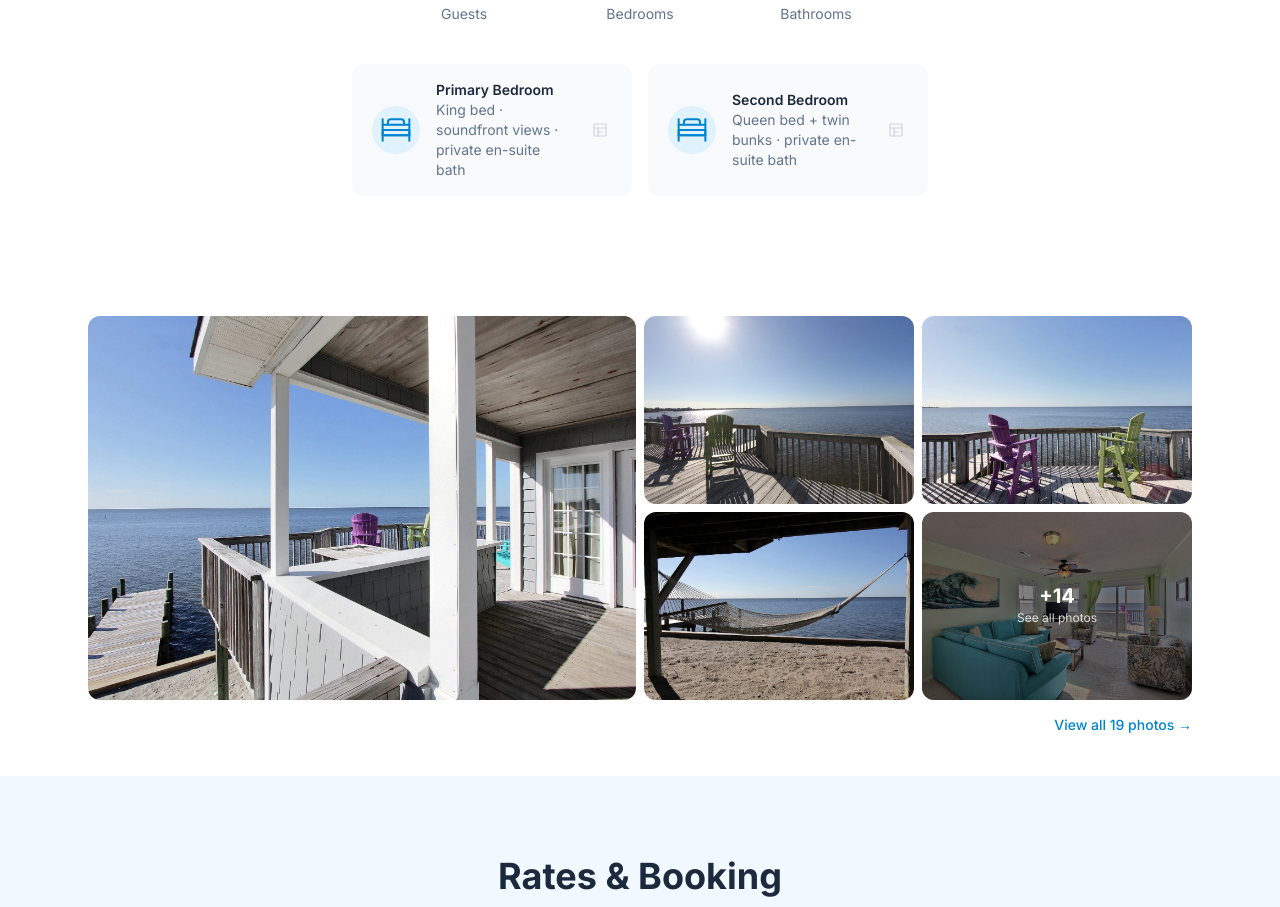
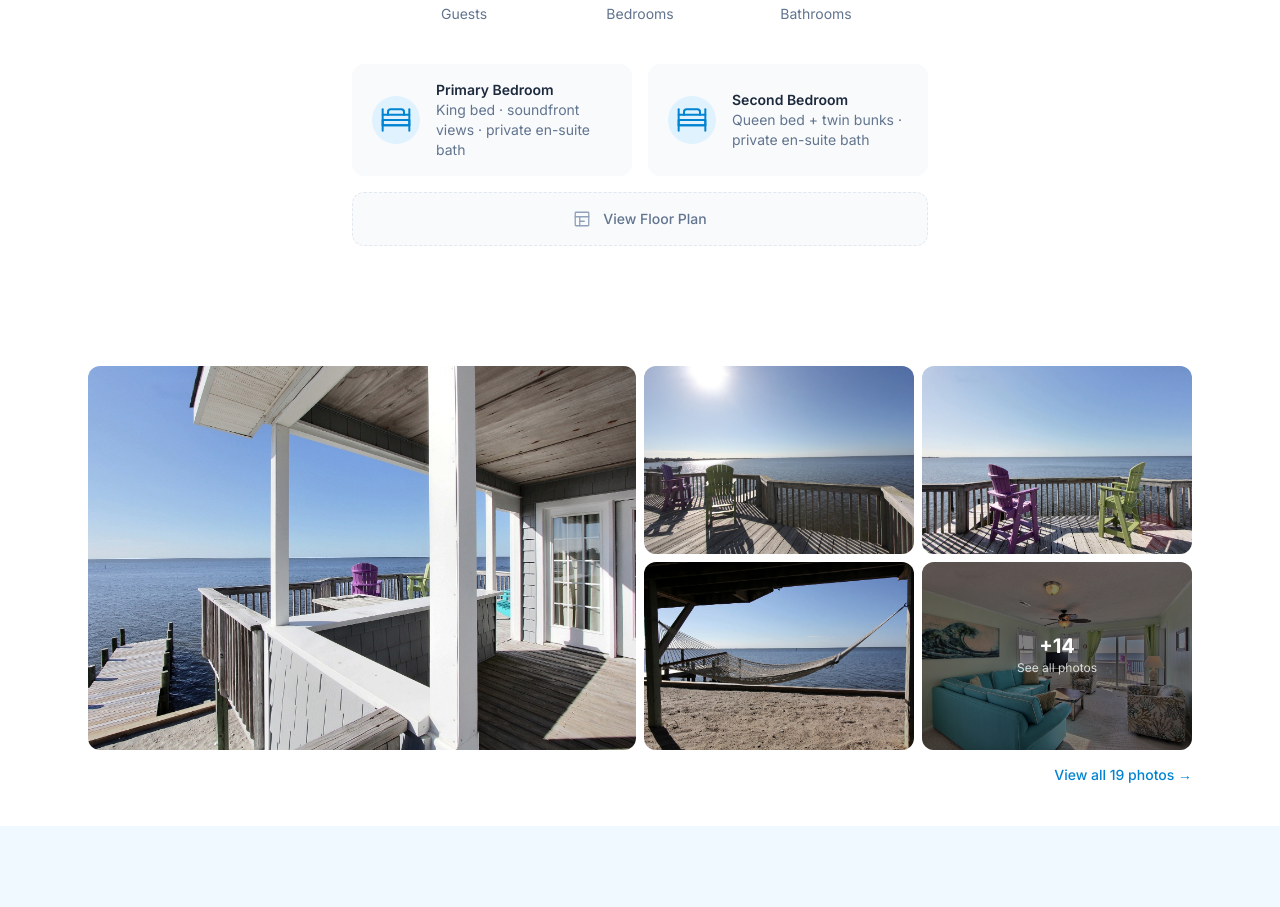
Before and after one commit to tomcallis/observationpoint, a Next.js app in the folder site/: page / in a window 1280 px wide. Shown: the part 1404-2311 px from the top of the page. Built offline with nearby package versions, Linux system fonts and the light colour scheme.

Commit message:
Replace floor plan icons with full-width card below bedroom cards
Co-Authored-By: Claude Sonnet 4.6 <noreply@anthropic.com>

```diff
--- a/site/components/ui/BedroomDetails.tsx
+++ b/site/components/ui/BedroomDetails.tsx
@@ -22,17 +22,6 @@ function BedIcon({ className }: { className?: string }) {
   );
 }
 
-function FloorPlanIcon() {
-  return (
-    <svg width="16" height="16" viewBox="0 0 24 24" fill="none" stroke="currentColor" strokeWidth="1.75" strokeLinecap="round" strokeLinejoin="round">
-      <rect x="3" y="3" width="18" height="18" rx="1" />
-      <path d="M3 9h18" />
-      <path d="M9 9v12" />
-      <path d="M9 15h6" />
-    </svg>
-  );
-}
-
 export default function BedroomDetails({ rooms }: { rooms: Bedroom[] }) {
   const [open, setOpen] = useState(false);
 
@@ -51,15 +40,24 @@ export default function BedroomDetails({ rooms }: { rooms: Bedroom[] }) {
               <div className="text-slate-800 font-semibold text-sm">{room.name}</div>
               <div className="text-slate-500 text-sm">{room.beds}</div>
             </div>
-            <button
-              onClick={() => setOpen(true)}
-              title="View floor plan"
-              className="shrink-0 text-slate-300 hover:text-sky-500 transition-colors p-1 rounded"
-            >
-              <FloorPlanIcon />
-            </button>
           </div>
         ))}
+
+        {/* Floor plan card */}
+        <button
+          onClick={() => setOpen(true)}
+          className="sm:col-span-2 flex items-center justify-center gap-3 bg-slate-50 hover:bg-sky-50 border border-dashed border-slate-200 hover:border-sky-300 rounded-xl px-5 py-4 transition-colors group"
+        >
+          <svg width="18" height="18" viewBox="0 0 24 24" fill="none" stroke="currentColor" strokeWidth="1.75" strokeLinecap="round" strokeLinejoin="round" className="text-slate-400 group-hover:text-sky-500 transition-colors shrink-0">
+            <rect x="3" y="3" width="18" height="18" rx="1" />
+            <path d="M3 9h18" />
+            <path d="M9 9v12" />
+            <path d="M9 15h6" />
+          </svg>
+          <span className="text-slate-500 group-hover:text-sky-600 text-sm font-medium transition-colors">
+            View Floor Plan
+          </span>
+        </button>
       </div>
 
       <Lightbox
```
